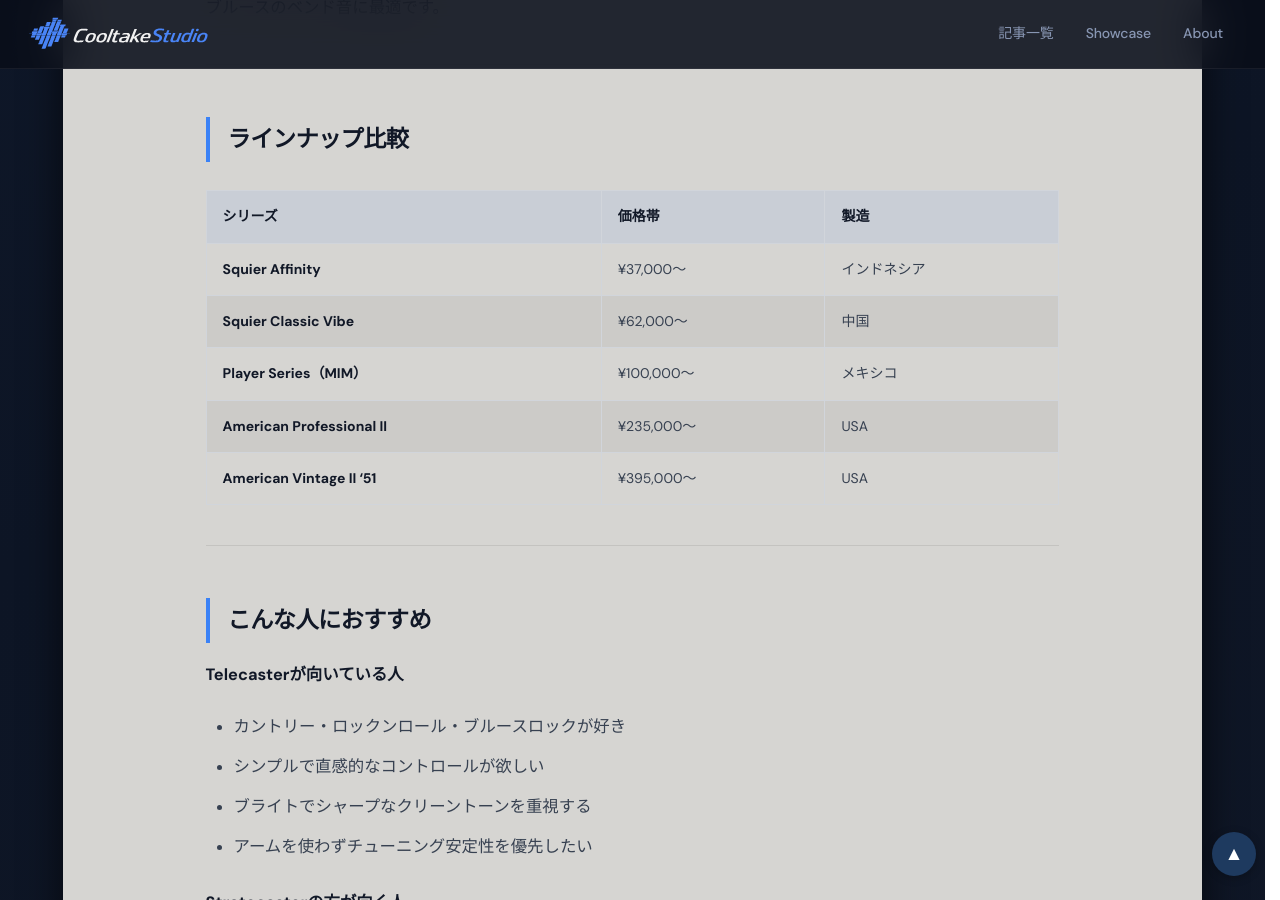
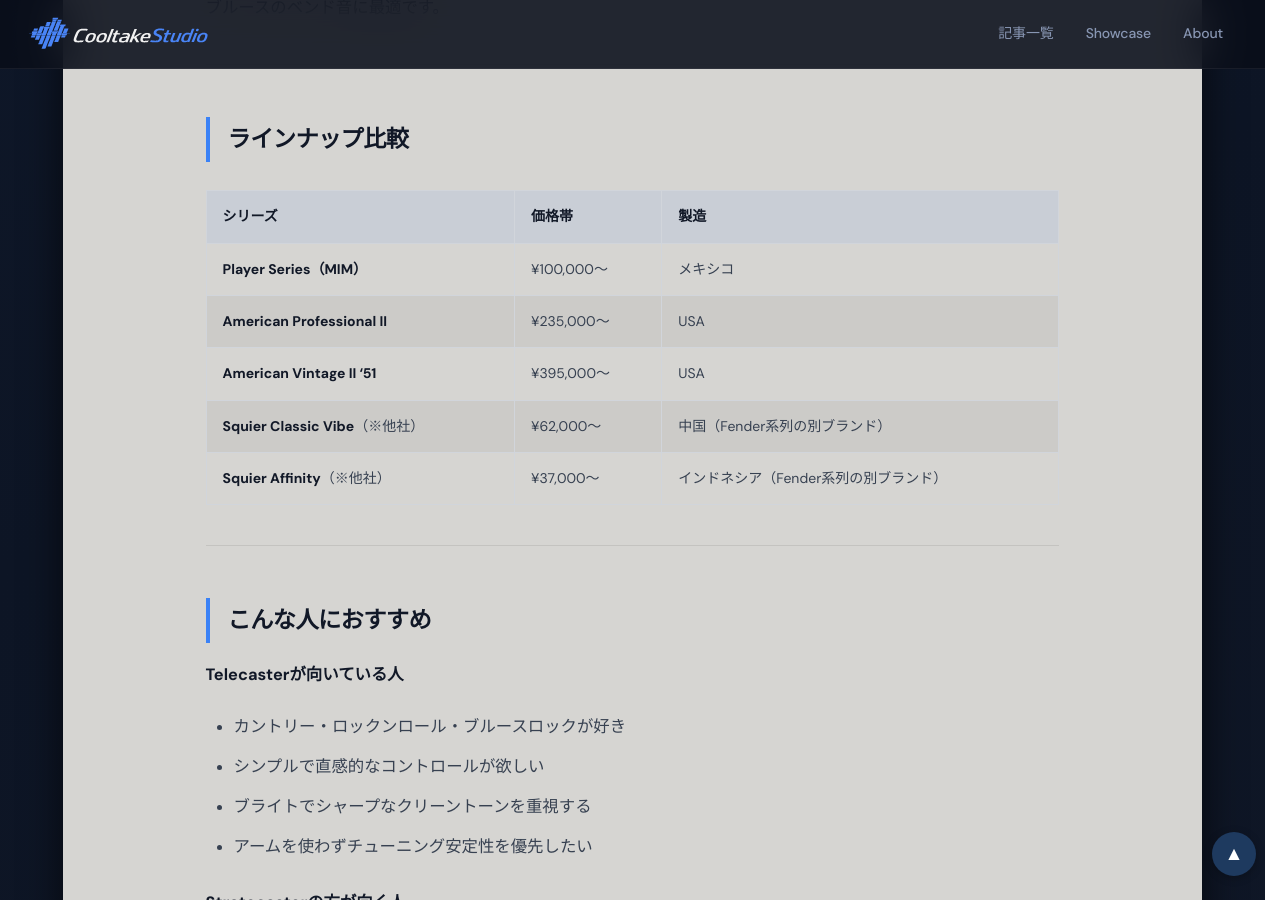
Before and after one commit to cooltake/cooltake-staging, a Jekyll site: the page built from _posts/2026-05-29-fender-telecaster-guide.md, in a window 1280 px wide and 900 px high, scrolled down 1276 px. Built offline with Jekyll 4.4.1, drawn with Linux system fonts in a browser that asks for light colours; some web fonts are replaced.

Commit message:
fix: lineup table — move Squier/Epiphone to bottom as other-brand models

```diff
--- a/_posts/2026-05-29-fender-telecaster-guide.md
+++ b/_posts/2026-05-29-fender-telecaster-guide.md
@@ -35,11 +35,11 @@
 
 | シリーズ | 価格帯 | 製造 |
 |---------|--------|------|
-| **Squier Affinity** | ¥37,000〜 | インドネシア |
-| **Squier Classic Vibe** | ¥62,000〜 | 中国 |
 | **Player Series（MIM）** | ¥100,000〜 | メキシコ |
 | **American Professional II** | ¥235,000〜 | USA |
 | **American Vintage II '51** | ¥395,000〜 | USA |
+| **Squier Classic Vibe**（※他社） | ¥62,000〜 | 中国（Fender系列の別ブランド） |
+| **Squier Affinity**（※他社） | ¥37,000〜 | インドネシア（Fender系列の別ブランド） |
 
 ---
 
```
